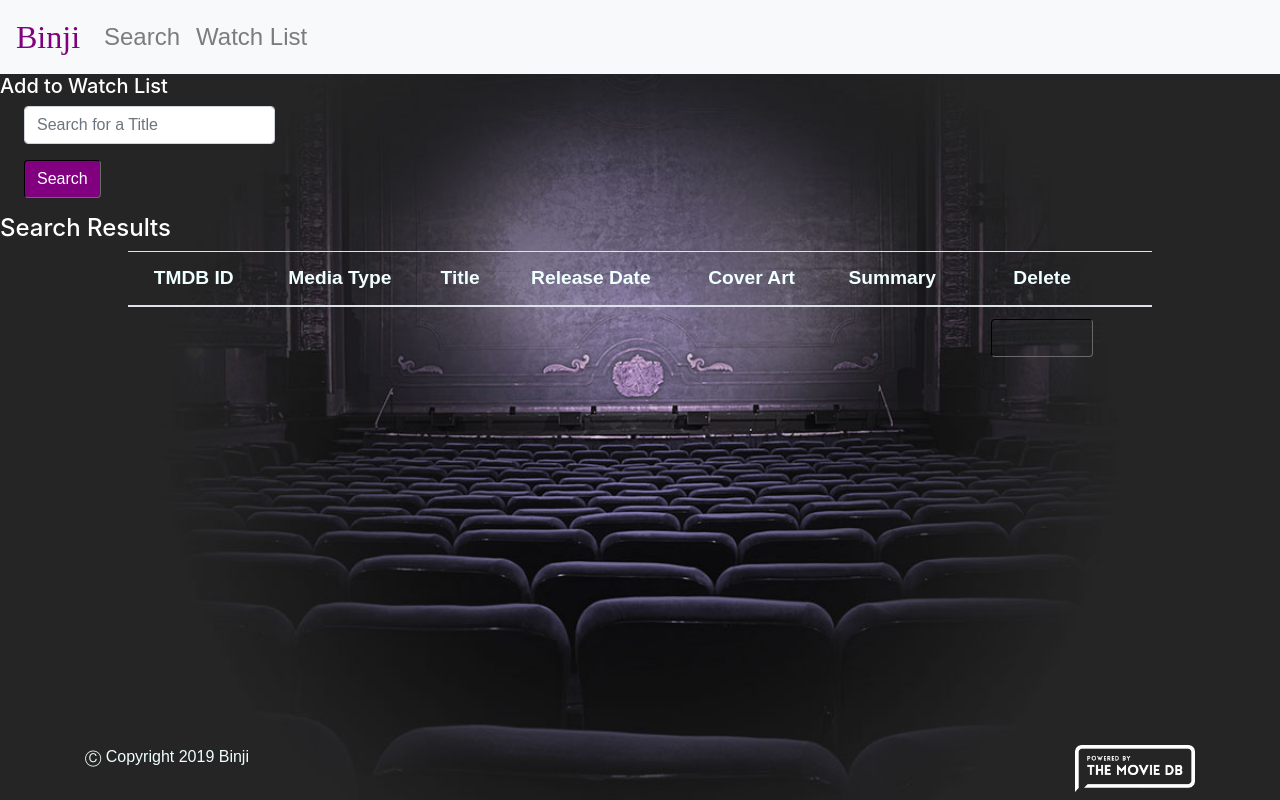
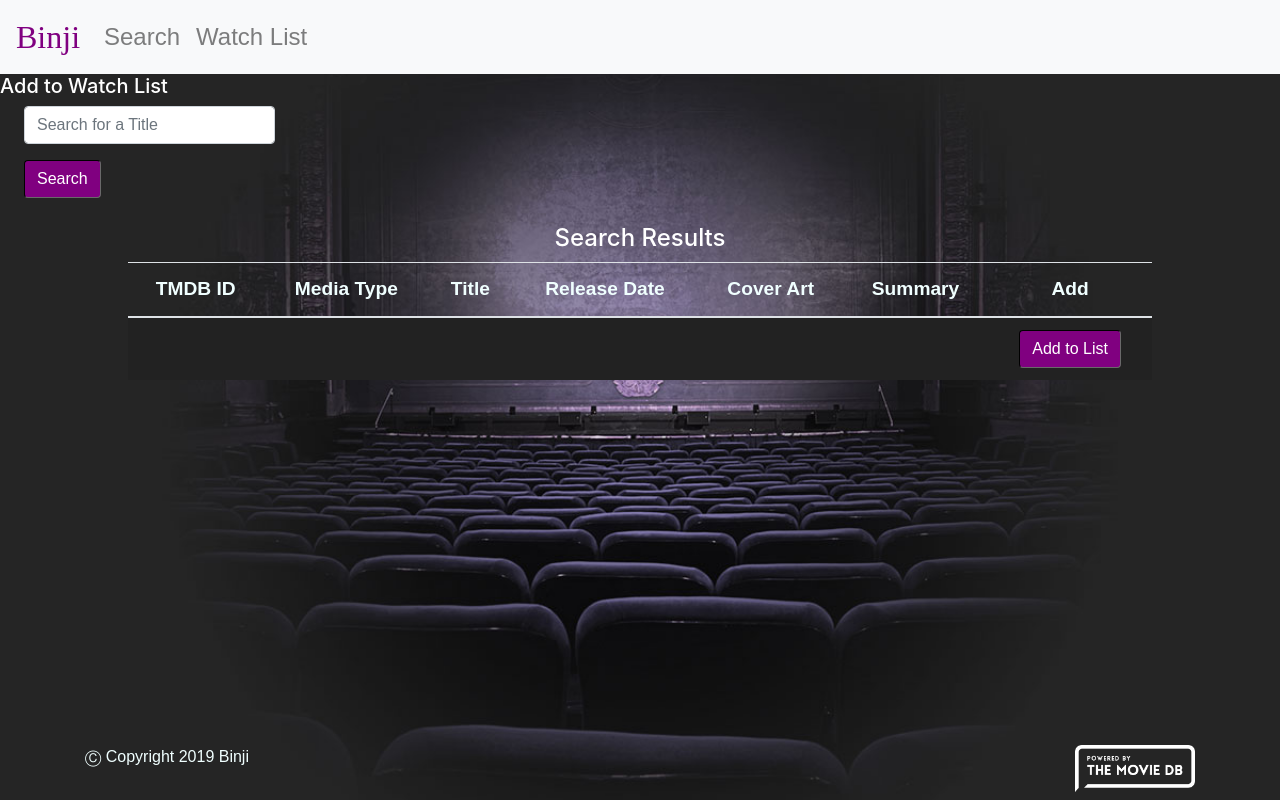
Before and after one commit to robconway12/Binji, a React (Create React App) app: page /searchresults in a window 1280 px wide. Built offline with nearby package versions, Linux system fonts and the light colour scheme.

Commit message:
fixed some formatting issues

```diff
--- a/src/App.css
+++ b/src/App.css
@@ -24,14 +24,7 @@
 }
 
 
-.table {
-  width: 80%;
-  text-align: center;
-}
 
-#search {
-  width: 20%;
-}
 @keyframes App-logo-spin {
   from {
     transform: rotate(0deg);
--- a/src/components/SearchResults.jsx
+++ b/src/components/SearchResults.jsx
@@ -2,8 +2,20 @@
 
 import React, { Component } from "react";
 import "../App.css";
+import API from "../utils/API";
 
 class SearchResults extends Component {
+  state = {
+    search: "",
+    results: []
+  };
+
+  searchTMDB = query => {
+    API.search(query)
+      .then(res => this.setState({ results: res.data.data }))
+      .catch(err => console.log(err));
+  };
+
   render() {
     var program = "";
     return (
@@ -11,16 +23,16 @@ class SearchResults extends Component {
         <h4>Search Results</h4>
         <table className="table mx-auto">
           <thead>
-            <tr>
+
               <th>TMDB ID</th>
               <th>Media Type</th>
               <th>Title</th>
               <th>Release Date</th>
               <th>Cover Art</th>
               <th>Summary</th>
-              <th>Delete</th>
-              <th />
-            </tr>
+              <th>Add</th>
+
+
           </thead>
           <tbody>
             {/* React code to map through database info */}
@@ -37,7 +49,7 @@ class SearchResults extends Component {
                 <a
                   href="/title/add/:"
                   id={program.progID}
-                  className="btn deleteBtn"
+                  className="btn deleteBtn btn-primary"
                 >
                   Add to List
                 </a>
--- a/src/components/WatchList.jsx
+++ b/src/components/WatchList.jsx
@@ -1,6 +1,6 @@
 // This page is the Watch List db results
 
-import React, { Component } from "react";
+import React from "react";
 
 class WatchList extends React.Component {
   state = {
--- a/src/index.css
+++ b/src/index.css
@@ -11,6 +11,12 @@ body {
 
 h4, h5 {
   color: white;
+}
+
+h4 {
+  text-align: center;
+  margin: auto;
+  line-height: 3rem;
 }
 code {
   font-family: source-code-pro, Menlo, Monaco, Consolas, "Courier New",
@@ -78,8 +84,21 @@ th {
   font-size: 1.2em;
 }
 
+tr {
+  background-color: #222;
+}
+
 h1 {
   font-family: 'Saira Extra Condensed', sans-serif;
   color: azure;
   font-size: 4em;
 }
+
+.table {
+  width: 80%;
+  text-align: center;
+}
+
+#search {
+  width: 20%;
+}
```
